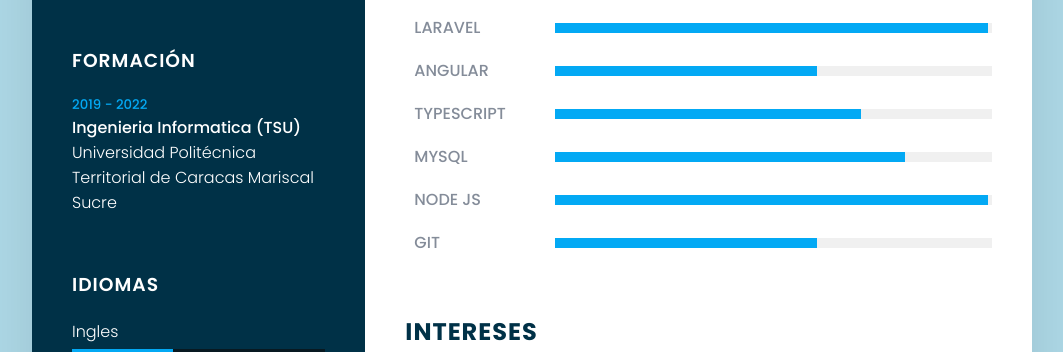
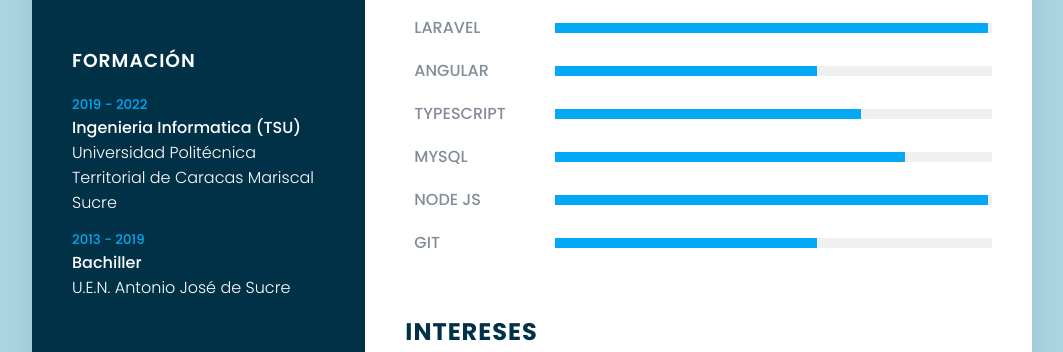
Before and after one commit to alejandro0429/alejandro0429.github.io, a plain HTML site: page index.html in a window 1280 px wide. Shown: the part 557-909 px from the top of the page, without its empty margins (108-1171 px from the left). Drawn offline with Linux system fonts and the light colour scheme.

Commit message:
Update index.html

```diff
--- a/index.html
+++ b/index.html
@@ -43,6 +43,13 @@
                         <h5>2019 - 2022</h5>
                         <h4>Ingenieria Informatica (TSU)</h4>
                         <h4>Universidad Politécnica Territorial de Caracas Mariscal Sucre</h4>
+                    </li>
+                </ul>
+                  <ul>
+                    <li>
+                        <h5>2013 - 2019</h5>
+                        <h4>Bachiller</h4>
+                        <h4>U.E.N. Antonio José de Sucre</h4>
                     </li>
                 </ul>
             </div>
```
